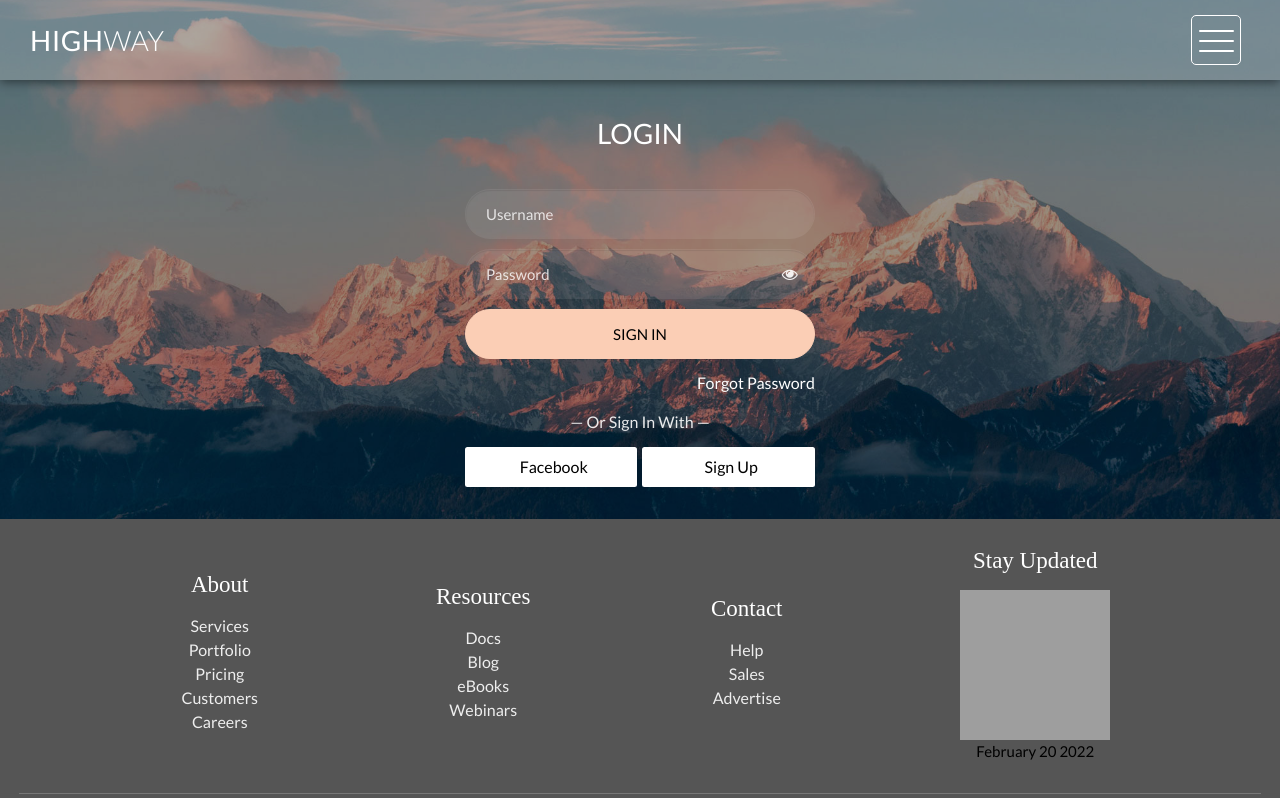
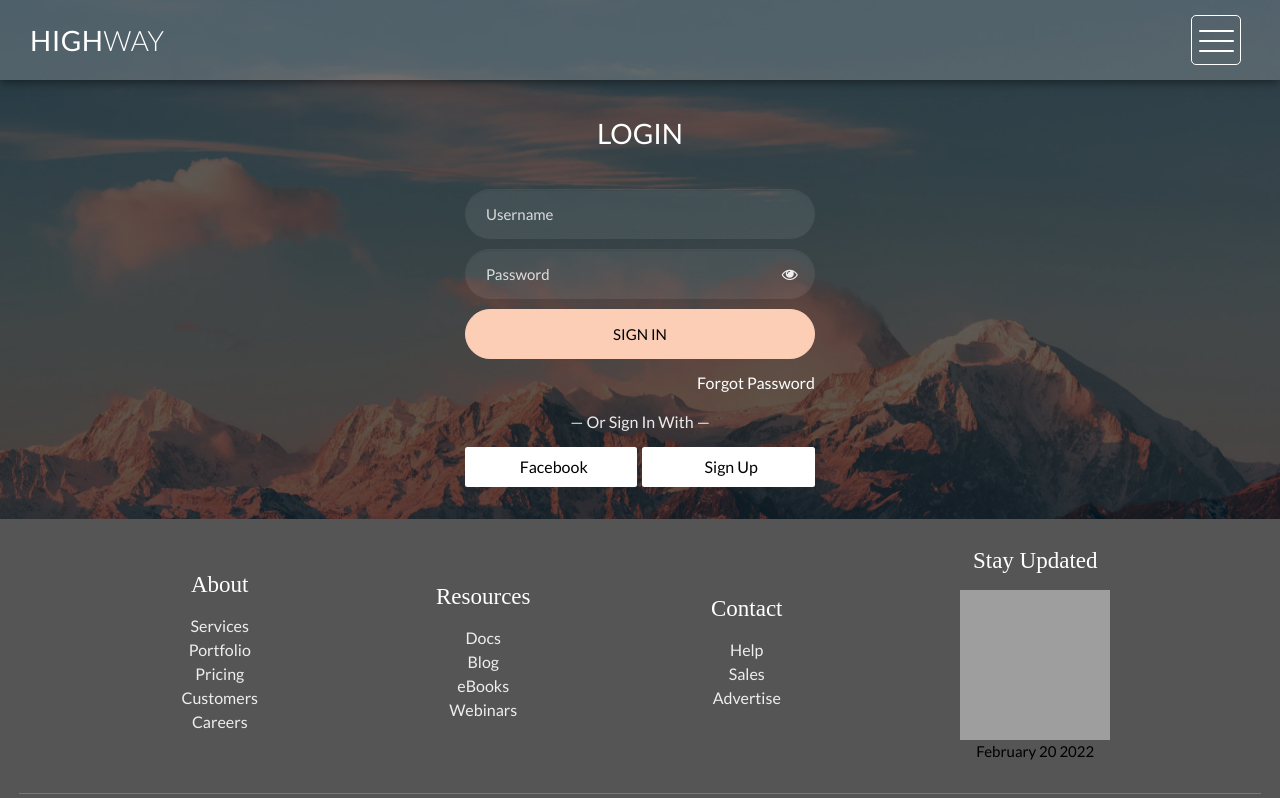
Before and after one commit to hasanprakash/samyak, a React (Create React App) app in the folder samyak/: page /join in a window 1280 px wide. Built offline with nearby package versions, Linux system fonts and the light colour scheme; grey boxes are pictures that could not be loaded.

Commit message:
dynamic background with styled components

```diff
--- a/samyak/package.json
+++ b/samyak/package.json
@@ -19,6 +19,7 @@
     "react-dom": "^17.0.2",
     "react-router-dom": "^6.2.2",
     "react-scripts": "5.0.0",
+    "styled-components": "^5.3.3",
     "web-vitals": "^2.1.4"
   },
   "scripts": {
--- /dev/null
+++ b/samyak/src/Utils/Darkness.js
@@ -0,0 +1,54 @@
+const Darkness = () => {
+  let date = new Date();
+  let hours = date.getHours();
+  let minutes = date.getMinutes();
+  let totalMinutes = hours * 60 + minutes;
+
+  // testing
+  // totalMinutes = 1400
+
+  // let darkness = totalMinutes > 7 * 60 + 30 && totalMinutes < 19 * 60 + 30 ? false : true;
+  let timeIntervals = [
+    { start: 4*60, end: 9*60, lower: 0.9, upper: 0.1 },
+    { start: 9*60, end: 12*60, lower: 0.1, upper: 0 },
+    { start: 12*60, end: 17*60, lower: 0, upper: 0.2 },
+    { start: 17*60, end: 19*60, lower: 0.2, upper: 0.4 },
+    { start: 19*60, end: 23*60, lower: 0.4, upper: 0.9 },
+    { start: 23*60, end: 24*60-1, lower: 0.9, upper: 0.95 },
+    { start: 0*60, end: 2*60, lower: 0.95, upper: 1 },
+    { start: 2*60, end: 4*60, lower: 1, upper: 0.9 },
+  ]
+  for(let interval of timeIntervals) {
+    if(totalMinutes >= interval.start && totalMinutes < interval.end) {
+      return computeZ(interval.start, interval.end, totalMinutes , interval.lower, interval.upper);
+    }
+  }
+};
+
+const computeZ = (a, b, c, x, y) => {
+  console.log("Time Between ", a/60, " and ", b/60);
+  console.log("Opacity Between ", x+" "+y);
+  let z = (y - x) * (c - a) / (b - a) + x;
+  return z;
+}
+
+export { Darkness };
+
+// background brightness
+/**
+ * 4am to 9am -> 0.9 to 0.1
+ * 9am to 12pm -> 0.1 to 0
+ * 12pm to 5pm -> 0 to 0.2
+ * 5pm to 7pm -> 0.2 to 0.4
+ * 7pm to 11pm -> 0.4 to 0.9
+ * 11pm to 11:59m -> 0.9 to 0.95
+ * 12am to 2am -> 0.95 to 1
+ * 2am to 4am -> 1 to 0.9
+ */
+
+
+/**
+ * a -> x
+ * b -> y
+ * c -> z
+ */
--- a/samyak/src/Utils/Validations.js
+++ b/samyak/src/Utils/Validations.js
@@ -4,6 +4,9 @@ class Validations {
     }
     serverValidations(username, email) {
         // check if user is already there in db
+        let isValid = true;
+
+        return isValid;
     }
 
     clientValidations(password, phoneno) {
--- a/samyak/src/components/Join/Join.css
+++ b/samyak/src/components/Join/Join.css
@@ -1,11 +1,3 @@
-.join_container {
-    background-color: black;
-}
-
-.bg-black {
-    background-color: rgba(0, 0, 0, 0.4);
-}
-
 .px-2 {
     cursor: pointer;
 }
--- a/samyak/src/components/Join/Join.js
+++ b/samyak/src/components/Join/Join.js
@@ -1,54 +1,93 @@
-import { useState } from 'react';
+import { useState } from "react";
+import styled from "styled-components";
 
 // bootstrap.min.css
 // jquery.min.css
 // join_main.js
-import './Join.css';
+import "./Join.css";
 
-import bg from '../Bootstrap/img/join_background.jpg';
-import DisplayForm from './DisplayForm';
-import NavBarSpace from '../BaseComponents/NavBarSpace';
+import bg from "../Bootstrap/img/join_background.jpg";
+import DisplayForm from "./DisplayForm";
+import NavBarSpace from "../BaseComponents/NavBarSpace";
 
-import { SnackbarProvider } from 'notistack';
+import { Darkness } from "../../Utils/Darkness";
+
+import { SnackbarProvider } from "notistack";
+
+const ImageHolder = styled.div`
+  background-image: url(${bg});
+  background-size: cover;
+  background-position: center;
+  background-repeat: no-repeat;
+  background-attachment: fixed;
+`;
+const ImageDarkner = styled.section`
+  background-color: ${props => props.bgcolor};
+  height: 100%;
+  width: 100%;
+`;
 
 const Join = () => {
   const [toBeDisplayed, setToBeDisplayed] = useState("LoginForm");
   const [heading, setHeading] = useState("LOGIN");
   const [goToSign, setGoToSign] = useState("Sign Up");
   const toggleForm = () => {
-        if(toBeDisplayed === "LoginForm")  {
+    if (toBeDisplayed === "LoginForm") {
       setHeading("REGISTER");
       setToBeDisplayed("RegisterForm");
       setGoToSign("Sign In");
-        }
-        else {
+    } else {
       setHeading("LOGIN");
       setToBeDisplayed("LoginForm");
       setGoToSign("Sign Up");
     }
-    }
+  };
+
+  // background brightness
+  /**
+   * 4am to 9am -> 0.9 to 0.1
+   * 9am to 12pm -> 0.1 to 0
+   * 12pm to 5pm -> 0 to 0.2
+   * 5pm to 7pm -> 0.2 to 0.4
+   * 7pm to 11pm -> 0.4 to 0.9
+   * 11pm to 2am -> 0.9 to 1
+   * 2am to 4am -> 1 to 0.9
+   */
+  const darkOpacity = Darkness();
+  console.log(darkOpacity);
+
   return (
-    <div className="img js-fullheight join__container" style={{backgroundImage: `url(${bg})`, backgroundSize: 'cover'}}>
+    <ImageHolder className="img js-fullheight join__container">
+      <ImageDarkner
+        className="ftco-section bg-black"
+        style={{padding: '2em 0'}}
+        bgcolor={`rgba(0,0,0,${darkOpacity})`}
+      >
         <NavBarSpace />
-      <section className="ftco-section bg-black" style={{padding: '2em 0'}}>
         <div className="container">
           <div className="row justify-content-center">
             <div className="col-md-6 text-center mb-5">
-              <h2 className="heading-section">{ heading }</h2>
+              <h2 className="heading-section">{heading}</h2>
             </div>
           </div>
           <div className="row justify-content-center">
             <div className="col-md-6 col-lg-4">
               <div className="login-wrap p-0">
                 <SnackbarProvider maxSnack={5}>
-                  <DisplayForm toBeDisplayed={toBeDisplayed}/>
+                  <DisplayForm toBeDisplayed={toBeDisplayed} />
                 </SnackbarProvider>
-                <p className="w-100 text-center">&mdash; Or Sign In With &mdash;</p>
+                <p className="w-100 text-center">
+                  &mdash; Or Sign In With &mdash;
+                </p>
                 <div className="social d-flex text-center">
                   <a href="#0" className="px-2 py-2 mr-md-1 rounded">
                     <span className="ion-logo-facebook mr-2"></span> Facebook
                   </a>
-                  <a href="#0" onClick={toggleForm} className="px-2 py-2 ml-md-1 rounded">
+                  <a
+                    href="#0"
+                    onClick={toggleForm}
+                    className="px-2 py-2 ml-md-1 rounded"
+                  >
                     <span className="ion-logo-twitter mr-2"></span> {goToSign}
                   </a>
                 </div>
@@ -56,8 +95,8 @@ const Join = () => {
             </div>
           </div>
         </div>
-      </section>
-    </div>
+      </ImageDarkner>
+    </ImageHolder>
   );
 };
 
```
Also changed, not shown: 1 other file (tests, documents, lock files or other folders). Lines whose indentation alone changed are shown as unchanged.
